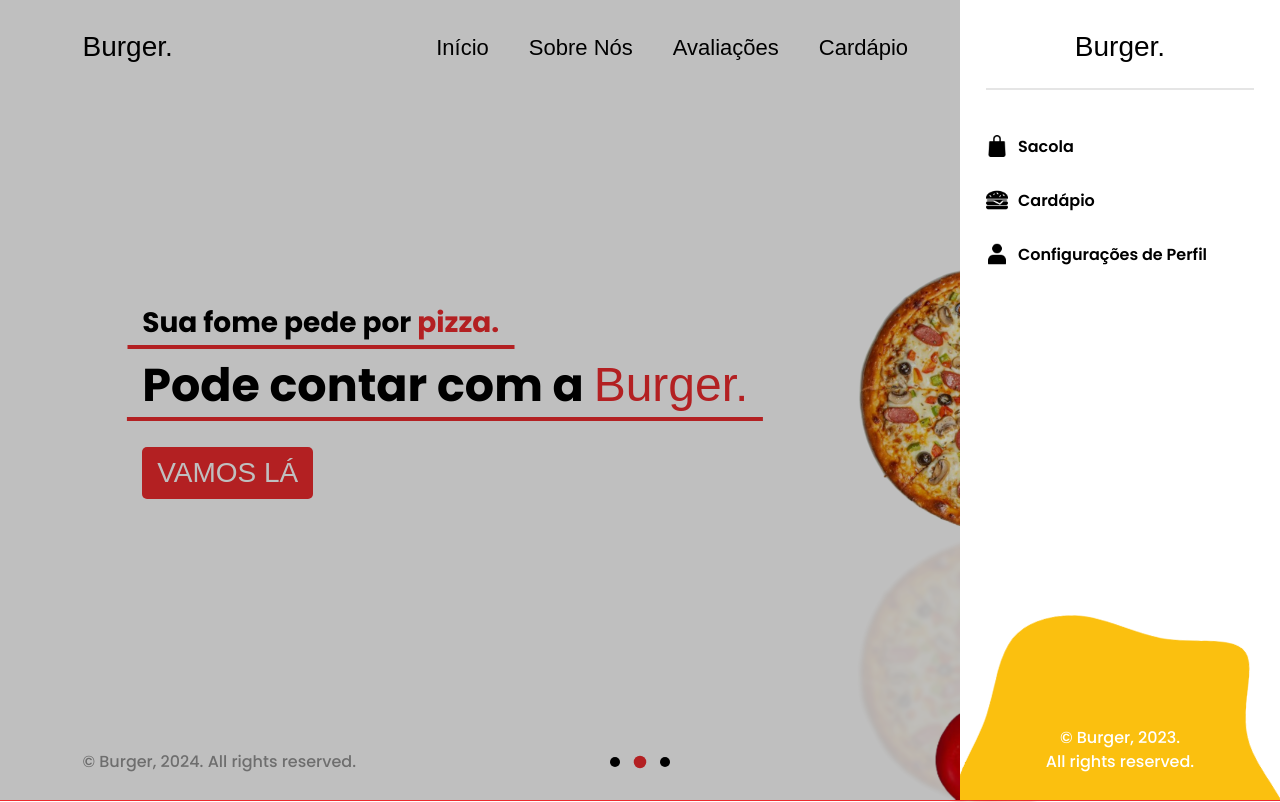
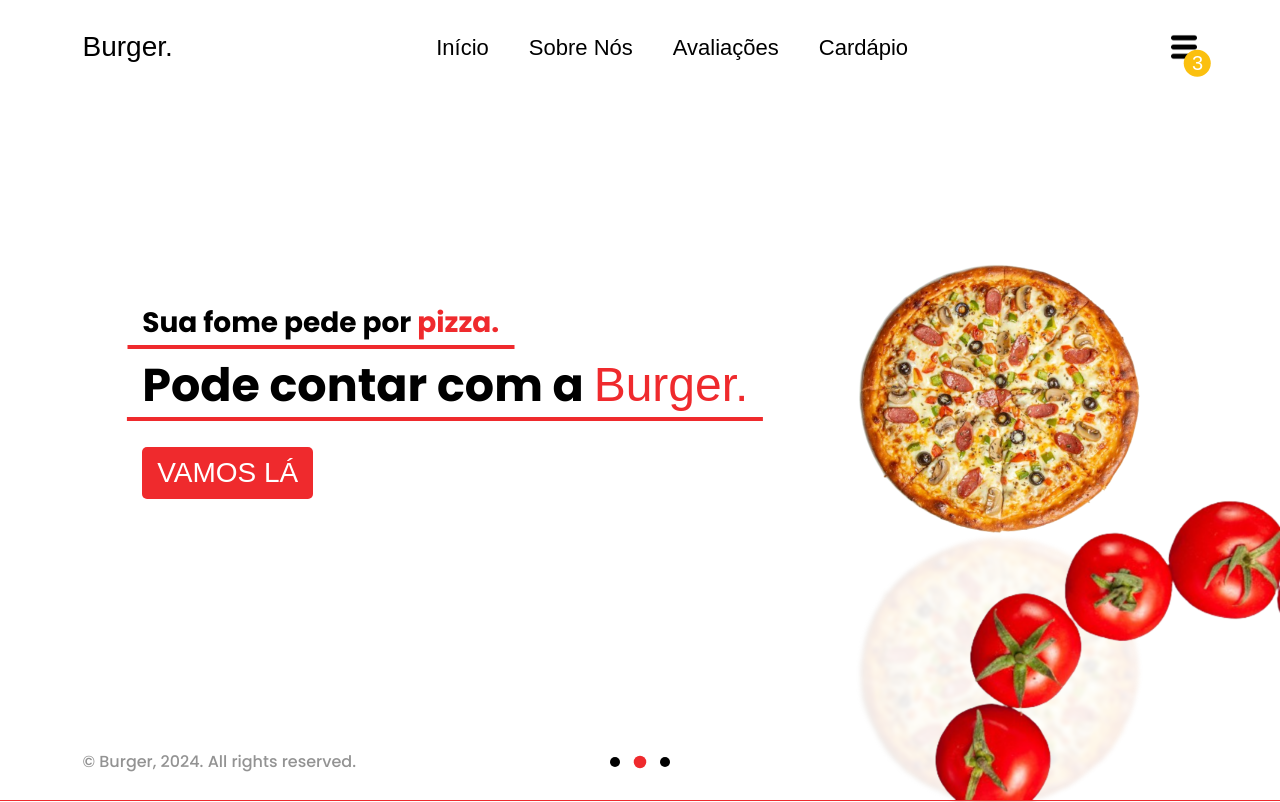
Before and after one commit to Joa0Gustav0/online-menu-app, a Next.js app: page / in a window 1280 px wide. Shown: the top 802 px of the page. Built offline with nearby package versions, Linux system fonts and the light colour scheme; a web font is replaced by a local one.

Commit message:
added a closing button inside the sidebar

```diff
--- a/app/ui/SideBar/SideBar.tsx
+++ b/app/ui/SideBar/SideBar.tsx
@@ -13,31 +13,34 @@ import bagWhiteIcon from "@/public/media/icons/bag-white-icon.png";
 import burgerWhiteIcon from "@/public/media/icons/burger-white-icon.png";
 import profileWhiteIcon from "@/public/media/icons/profile-white-icon.png";
 import blob from "@/public/media/extra/filled-yellow-blob-picture.png";
+import closeIcon from "@/public/media/icons/close-icon.png"
 
 import { useState } from "react";
 import clsx from "clsx";
 
-function SideBar() {
-  const [sidebarActive, setSidebarActive] = useState(true);
-
+function SideBar( {sidebarActive, setSidebarStatus}: {sidebarActive: boolean, setSidebarStatus: (val: boolean) => {}} ) {
   return (
     <>
       <div
-        onClick={() => setSidebarActive(false)}
+        onClick={() => setSidebarStatus(false)}
         className={`fixed top-0 left-0 flex justify-end items-stretch w-full min-h-[-webkit-fill-available] h-screen bg-[rgba(0,0,0,.25)] z-[140] transition-all duration-[.5s] ${clsx(
           {
-            "translate-x-[110%]": !sidebarActive,
+            "translate-x-[110%]": sidebarActive === false,
           }
         )}`}
       ></div>
       <aside
         className={`fixed top-0 right-0 overflow-hidden w-full max-w-[320px] h-full max-h-full p-[26px] pb-[235px] bg-white transition-transform duration-[.5s] z-[150] ${clsx(
           {
-            "translate-x-[110%]": !sidebarActive,
+            "translate-x-[110%]": sidebarActive === false,
           }
         )}`}
       >
-        <Link href={"/"} className="group relative">
+        <button onClick={() => setSidebarStatus(false)} className="group absolute top-[35px] right-[26px]">
+          <Image src={closeIcon} alt={"Icone representativo do botão para ocultar barra de navegação lateral"} className="w-[25px] group-hover:scale-[115%] group-hover:animate-button_hover group-active:scale-[85%] rounded-full transition-all duration-[.125s]" />
+        </button>
+        <div className="max-w-min m-auto">
+          <Link href={"/"} className="group relative" onClick={() => setSidebarStatus(false)}>
             <h1
               className={`w-fit m-auto text-[28px] ${secondaryFont.className} group-hover:scale-[0%] transition-all duration-[.25s]`}
             >
@@ -49,8 +52,9 @@ function SideBar() {
               className="absolute top-1/2 left-1/2 -translate-x-1/2 -translate-y-1/2 w-[50px] scale-[0%] group-hover:scale-[100%] group-active:scale-[75%] transition-all duration-[.25s]"
             />
           </Link>
+        </div>
         <DivisionLine />
-        <SideBarLinks
+        <SideBarLinks setSidebarStatus={() => setSidebarStatus(false)}
           links={[
             {
               icon: bagIcon,
--- a/app/ui/SideBar/SideBarLinks.tsx
+++ b/app/ui/SideBar/SideBarLinks.tsx
@@ -4,6 +4,7 @@ import Link from "next/link";
 
 function SideBarLinks({
   links,
+  setSidebarStatus
 }: {
   links: Array<{
     icon: StaticImageData;
@@ -11,12 +12,14 @@ function SideBarLinks({
     text: string;
     href: string;
   }>;
+  setSidebarStatus: (val: boolean) => {}
 }) {
   return (
     <ul className="flex flex-col items-start pt-[10px]">
       {links.map((link, i) => (
         <li key={"sidebar-link-" + i} className="w-full">
           <Link
+            onClick={() => setSidebarStatus(false)}
             href={link.href}
             className="group relative flex gap-[10px] py-[15px] w-full hover:text-white"
           >
--- a/app/ui/header/Header.tsx
+++ b/app/ui/header/Header.tsx
@@ -19,6 +19,8 @@ function Header() {
       setScrolled(window.scrollY > 0);
     }
   };
+
+  const [sidebarActive, setSidebarActive] = useState(false);
 
   return (
     <>
@@ -50,10 +52,10 @@ function Header() {
               { text: "Cardápio", href: "/cardapio" },
             ]}
           />
-          <SideBarButton />
+          <SideBarButton setSidebarStatus={async (val) => setSidebarActive(val)} />
         </div>
       </header>
-      <SideBar />
+      <SideBar sidebarActive={sidebarActive} setSidebarStatus={async (val) => setSidebarActive(val)} />
     </>
   );
 }
--- a/app/ui/header/SideBarButton.tsx
+++ b/app/ui/header/SideBarButton.tsx
@@ -1,9 +1,9 @@
 import Image from "next/image";
 import menuIcon from "@/public/media/icons/menu-icon.png"
 
-function SideBarButton() {
+function SideBarButton( { setSidebarStatus }: {setSidebarStatus: (val: boolean) => {}}) {
   return (
-    <button className="group relative">
+    <button className="group relative" onClick={() => setSidebarStatus(true)}>
       <Image src={menuIcon} alt={"Imagem representativa do botão de controle da barra de navegação lateral"} className="w-[26px] group-hover:scale-[125%] group-active:scale-[100%] transition-all duration-[.25s]" />
       <span className="absolute translate-x-1/2 translate-y-1/2 right-0 bottom-[5px] flex justify-center items-center w-[27.5px] h-[27.5px] bg-default text-[1.25em] text-white rounded-full group-hover:scale-[75%] group-active:scale-[100%] transition-all duration-[.25s]">3</span>
     </button>
```
Also changed, not shown: public/media/icons/close-icon.png (added). Lines whose indentation alone changed are shown as unchanged.
